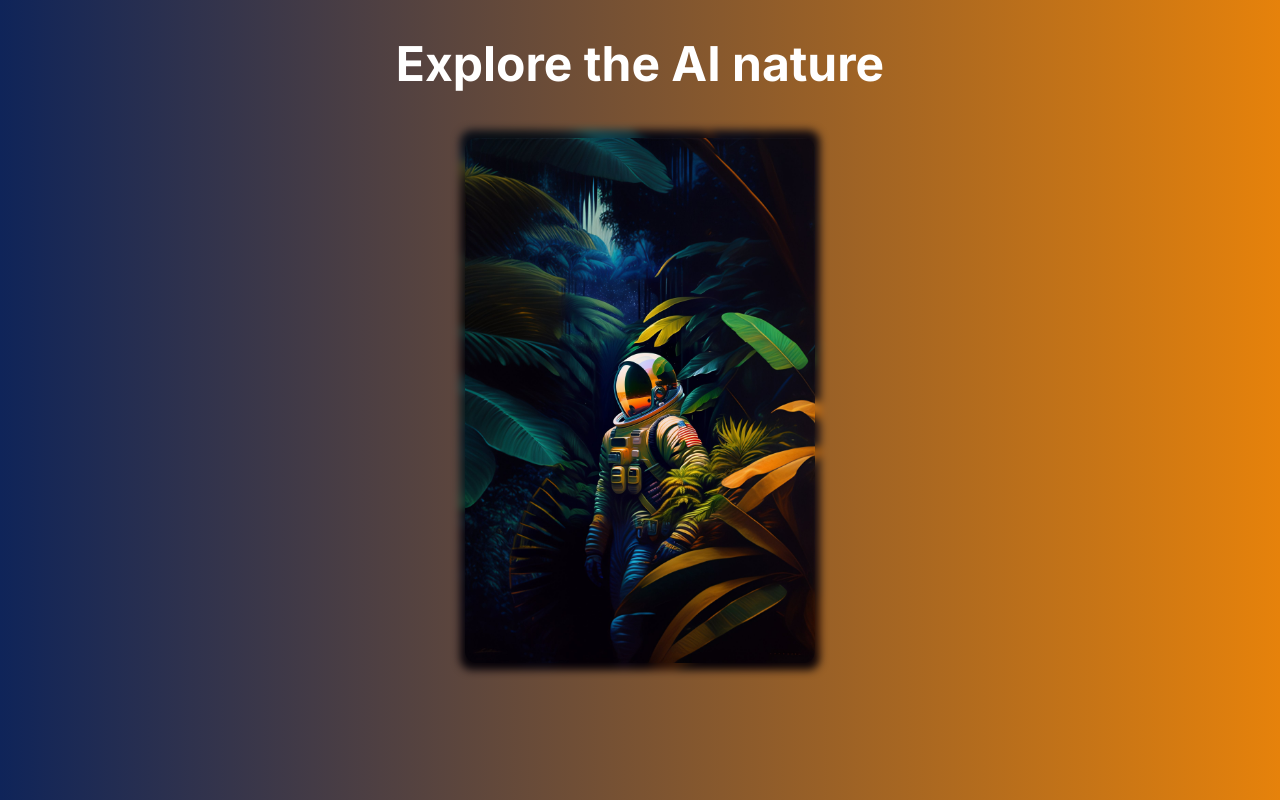
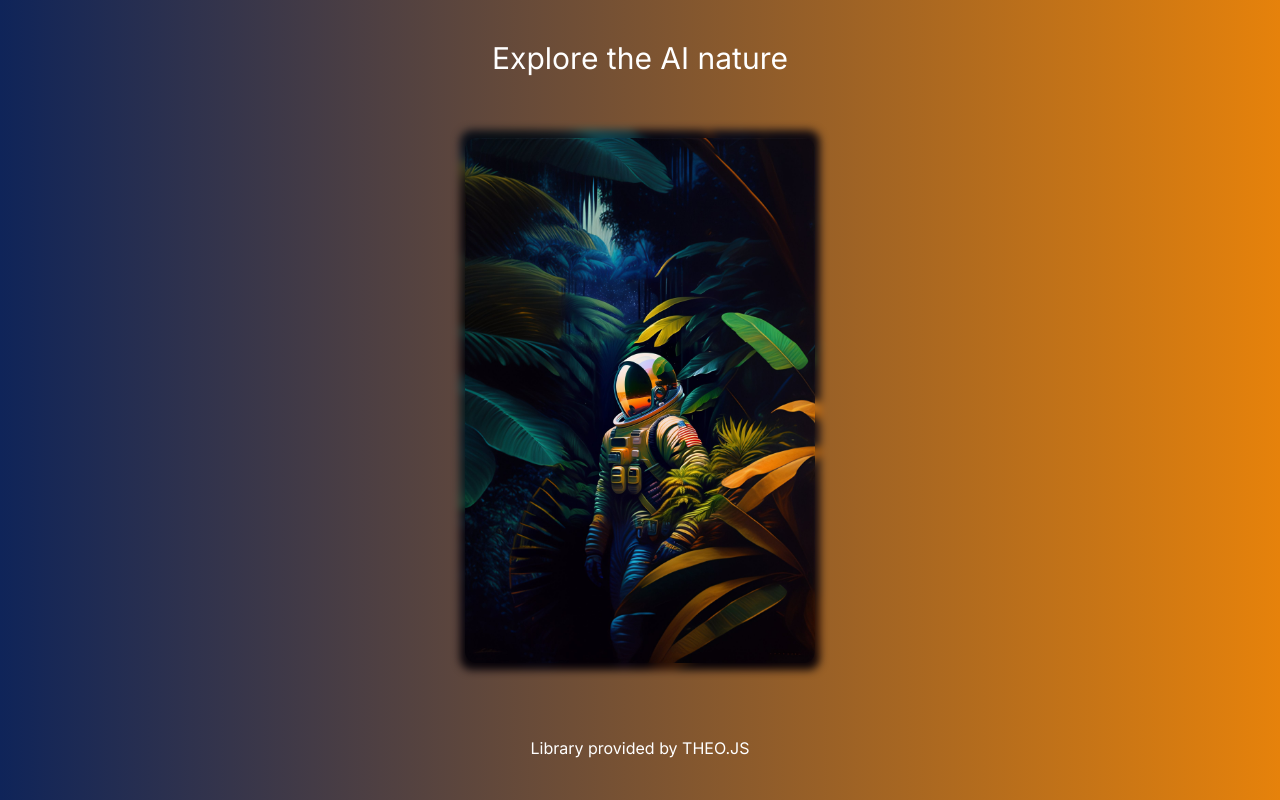
Before and after one commit to TheoToni/Pristine-Wilderness-Landingpage, a Next.js app in the folder pristinewilderness/: page / in a window 1280 px wide. Built offline with nearby package versions, Linux system fonts and the light colour scheme.

Commit message:
progress

```diff
--- a/pristinewilderness/src/app/page.tsx
+++ b/pristinewilderness/src/app/page.tsx
@@ -4,9 +4,12 @@ export default function Home() {
   return (
     <main className="flex justify-center h-screen items-center  bg-gradient-to-r from-[#0F2459] to-[#E6820B]">
       <div className="wrapper flex flex-col items-center justify-center">
-        <h1 className="text-white z-1  text-5xl font-bold mb-20 absolute top-10">
+        <h1 className="text-white z-1  text-3xl  mb-20 absolute top-10">
           Explore the AI nature
         </h1>
+        <p className="absolute bottom-10 text-white">
+          Library provided by THEO.JS
+        </p>
 
         <Image
           className=" rounded-xl z-10 absolute"
```
